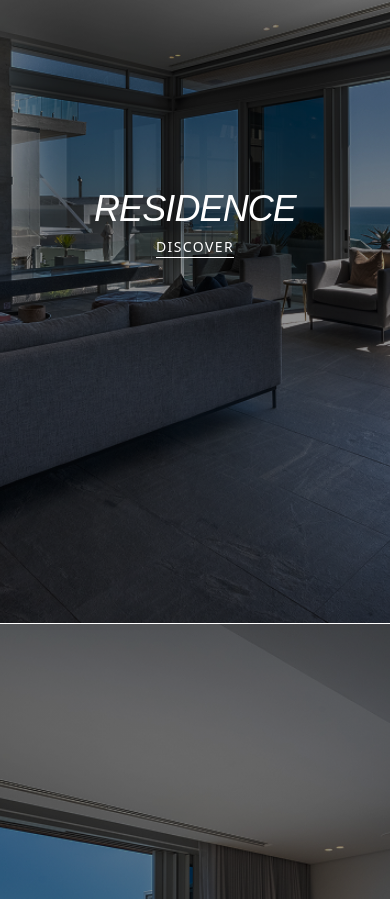
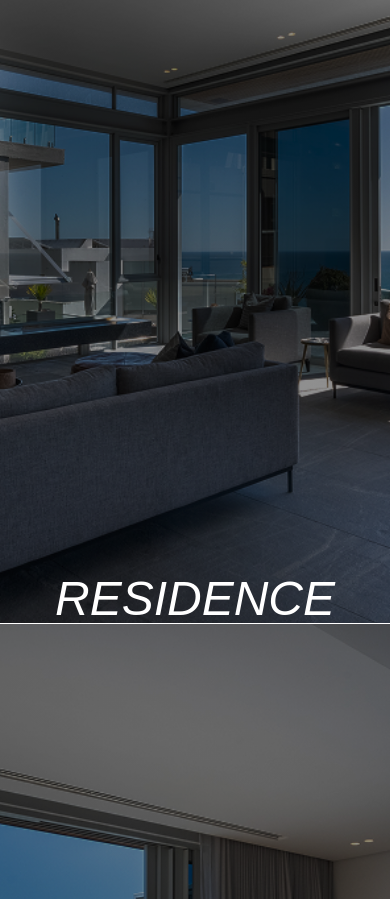
Before and after one commit to robiuzzaman4/lenana-house, a Next.js app: page / in a window 390 px wide. Shown: the part 1525-2424 px from the top of the page. Built offline with nearby package versions, Linux system fonts and the light colour scheme; a web font is replaced by a local one.

Commit message:
parallax gallery updated

```diff
--- a/src/components/pages/home/ParallaxGallery.tsx
+++ b/src/components/pages/home/ParallaxGallery.tsx
@@ -1,55 +1,183 @@
+// "use client";
+
+// import React, { useRef } from "react";
+// import { motion } from "framer-motion";
+// import { cn } from "@/lib/utils";
+// import Link from "next/link";
+
+// interface CardProps {
+//   i: number;
+//   title: string;
+//   link: string;
+//   imageSrc: string;
+// }
+
+// const Card: React.FC<CardProps> = ({ i, title, link, imageSrc }) => {
+//   const container = useRef(null);
+//   return (
+//     <div
+//       ref={container}
+//       className={cn("h-[800px] flex items-center justify-center sticky top-0", {
+//         "border-t border-white": i !== 0,
+//       })}
+//     >
+//       <motion.div className="flex flex-col relative h-[800px] w-full overflow-hidden origin-top">
+//         {/* Background Image with Parallax */}
+//         <motion.div
+//           className="absolute inset-0 w-full h-full"
+//           style={{
+//             scale: 1,
+//             backgroundImage: `linear-gradient(rgba(0, 0, 0, 0.3), rgba(0, 0, 0, 0.3)), url(${imageSrc})`,
+//             backgroundSize: "cover",
+//             backgroundPosition: "center",
+//           }}
+//         />
+
+//         {/* Centered Content */}
+//         <div className="absolute inset-0 flex flex-col items-center justify-center text-white px-6 z-10 space-y-2">
+//           <h2 className="text-4xl md:text-6xl font-serif italic tracking-tight uppercase">
+//             {title}
+//           </h2>
+//           <Link
+//             href={link}
+//             className="text-sm uppercase font-sans tracking-widest border-b border-white group-hover:opacity-70 transition-opacity"
+//           >
+//             Discover
+//           </Link>
+//         </div>
+//       </motion.div>
+//     </div>
+//   );
+// };
+
+// const cards = [
+//   {
+//     title: "RESIDENCE",
+//     link: "/residence",
+//     imageSrc: "/images/home/residence.png",
+//   },
+//   {
+//     title: "ROOMS",
+//     link: "/rooms",
+//     imageSrc: "/images/home/rooms.png",
+//   },
+//   {
+//     title: "EXPERIENCE",
+//     link: "/experience",
+//     imageSrc: "/images/home/experience.png",
+//   },
+//   {
+//     title: "GALLERY",
+//     link: "/gallery",
+//     imageSrc: "/images/home/gallery.png",
+//   },
+// ];
+
+// export default function ParallaxGallery() {
+//   const container = useRef(null);
+//   return (
+//     <main ref={container}>
+//       <section className="w-full">
+//         {cards.map((card, i) => {
+//           return (
+//             <Card
+//               key={`card_${i}`}
+//               i={i}
+//               title={card.title}
+//               link={card.link}
+//               imageSrc={card.imageSrc}
+//             />
+//           );
+//         })}
+//       </section>
+//     </main>
+//   );
+// }
+
 "use client";
 
 import React, { useRef } from "react";
-import { motion } from "framer-motion";
+import { motion, useScroll, useTransform } from "framer-motion";
+import Link from "next/link";
 import { cn } from "@/lib/utils";
-import Link from "next/link";
 
 interface CardProps {
-  i: number;
+  index: number;
   title: string;
   link: string;
   imageSrc: string;
 }
 
-const Card: React.FC<CardProps> = ({ i, title, link, imageSrc }) => {
+const Card: React.FC<CardProps> = ({ index, title, link, imageSrc }) => {
   const container = useRef(null);
+
+  // We track the card from when it enters the bottom (start end)
+  // to when it leaves the top (end start)
+  const { scrollYProgress } = useScroll({
+    target: container,
+    offset: ["start end", "end start"],
+  });
+
+  // 1. BACKGROUND PARALLAX
+  // The image moves slightly upward as you scroll down
+  const backgroundY = useTransform(scrollYProgress, [0, 1], ["-10%", "10%"]);
+
+  // 2. CONTENT DROP ANIMATION
+  // 0.0 -> Card enters bottom
+  // 0.5 -> Card is perfectly centered in viewport
+  // 1.0 -> Card leaves top
+  // We want the text to move from 0 (middle) to 400px (bottom of card)
+  // as the card moves from center to exit.
+  const contentY = useTransform(
+    scrollYProgress,
+    [0.1, 0.4, 0.8], // Timing: start early, stay middle at 0.5, drop by 1.0
+    ["-100px", "0px", "450px"],
+  );
+
+  // 3. FADE OUT
+  // Fade out the text as it nears the bottom edge of the card
+  const opacity = useTransform(scrollYProgress, [0, 0.2, 0.8, 1], [0, 1, 1, 0]);
+
   return (
-    <div
+    <section
       ref={container}
-      className={cn("h-[800px] flex items-center justify-center sticky top-0", {
-        "border-t border-white": i !== 0,
+      className={cn("relative h-[800px] w-full overflow-hidden", {
+        "border-t-[0.5px] border-white": index !== 0,
       })}
     >
-      <motion.div className="flex flex-col relative h-[800px] w-full overflow-hidden origin-top">
-        {/* Background Image with Parallax */}
+      {/* Background Layer */}
       <motion.div
-          className="absolute inset-0 w-full h-full"
         style={{
-            scale: 1,
+          y: backgroundY,
           backgroundImage: `linear-gradient(rgba(0, 0, 0, 0.3), rgba(0, 0, 0, 0.3)), url(${imageSrc})`,
           backgroundSize: "cover",
           backgroundPosition: "center",
         }}
+        className="absolute inset-0 w-full h-[120%] -top-[10%]"
       />
 
-        {/* Centered Content */}
-        <div className="absolute inset-0 flex flex-col items-center justify-center text-white px-6 z-10 space-y-2">
-          <h2 className="text-4xl md:text-6xl font-serif italic tracking-tight uppercase">
+      {/* Content Layer (Title & Action) */}
+      <div className="absolute inset-0 flex items-center justify-center z-10">
+        <motion.div
+          style={{ y: contentY, opacity: opacity }}
+          className="flex flex-col items-center space-y-2 px-6 text-center"
+        >
+          <h2 className="text-5xl text-white font-serif tracking-[0.5%] uppercase italic">
             {title}
           </h2>
           <Link
             href={link}
-            className="text-sm uppercase font-sans tracking-widest border-b border-white group-hover:opacity-70 transition-opacity"
+            className="text-sm font-medium uppercase font-sans text-white underline underline-offset-4 tracking-widest"
           >
             Discover
           </Link>
-        </div>
         </motion.div>
       </div>
+    </section>
   );
 };
 
+export default function ParallaxGallery() {
   const cards = [
     {
       title: "RESIDENCE",
@@ -73,23 +201,17 @@ const cards = [
     },
   ];
 
-export default function ParallaxGallery() {
-  const container = useRef(null);
   return (
-    <main ref={container}>
-      <section className="w-full">
-        {cards.map((card, i) => {
-          return (
+    <main className="w-full">
+      {cards.map((card, i) => (
         <Card
-              key={`card_${i}`}
-              i={i}
+          key={i}
+          index={i}
           title={card.title}
           link={card.link}
           imageSrc={card.imageSrc}
         />
-          );
-        })}
-      </section>
+      ))}
     </main>
   );
 }
```
Lines whose indentation alone changed are shown as unchanged.
